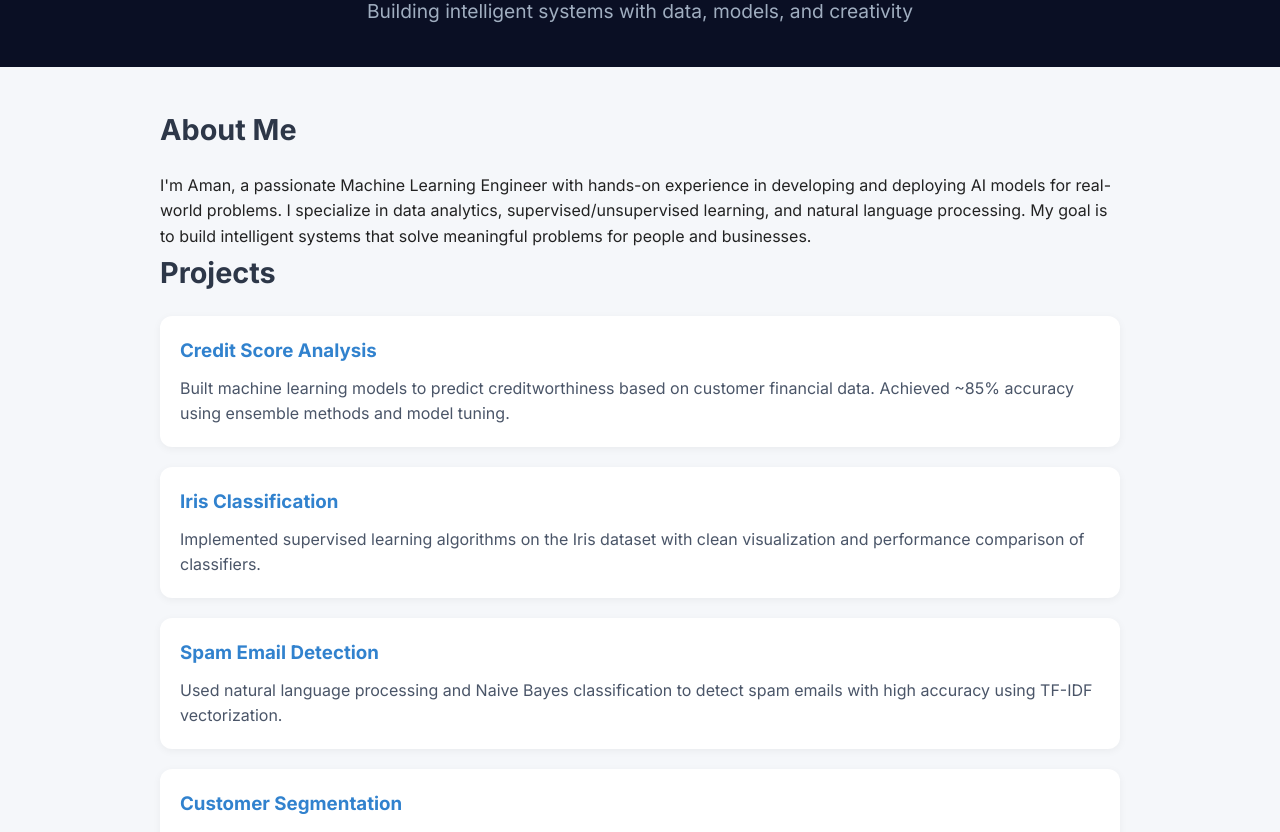
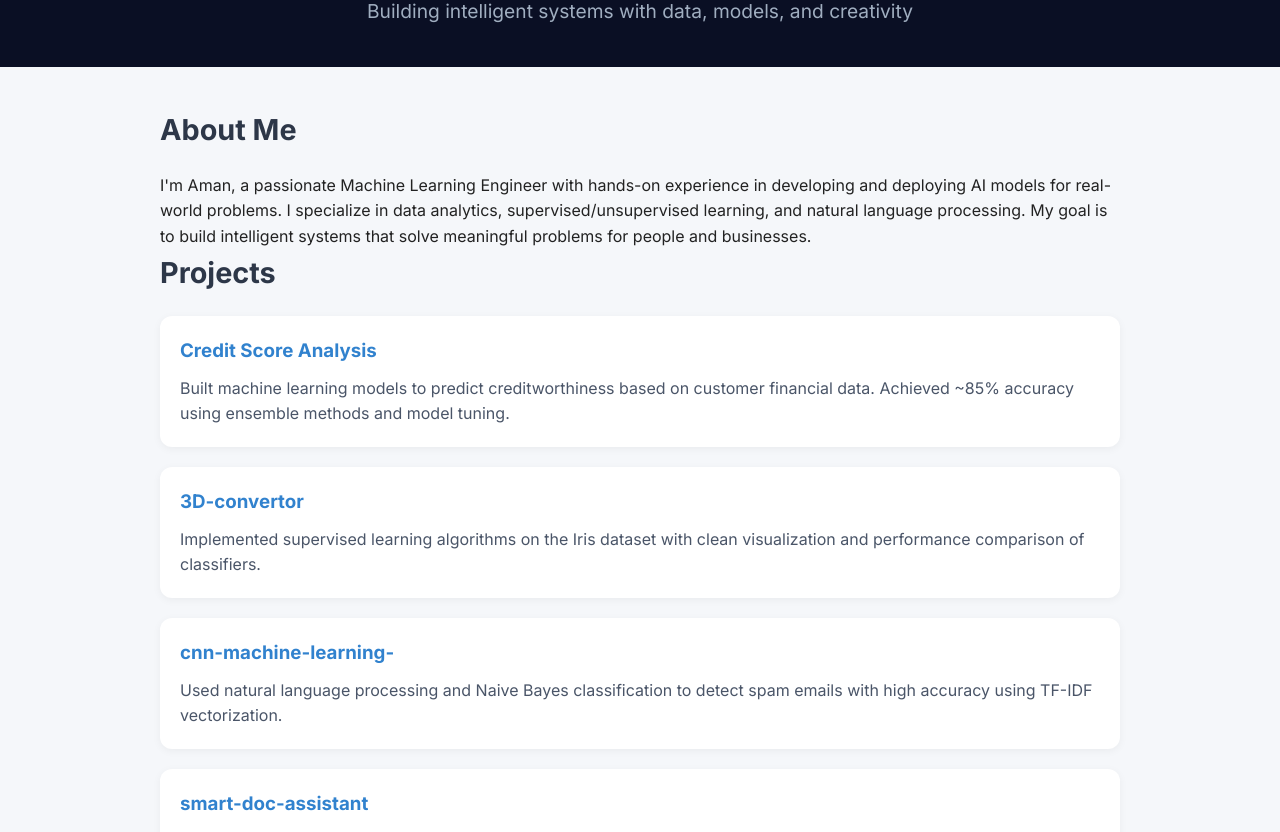
Before and after one commit to Aman1803ami/aman1803ami.github.io, a plain HTML site: page index.html in a window 1280 px wide. Shown: the part 118-950 px from the top of the page. Drawn offline with Linux system fonts and the light colour scheme.

Commit message:
Update index.html

```diff
--- a/index.html
+++ b/index.html
@@ -96,22 +96,22 @@
   <h2 class="section-title">Projects</h2>
 
   <div class="project">
-    <h3><a href="https://github.com/Aman1803ami/credit_score_analysis" target="_blank">Credit Score Analysis</a></h3>
+    <h3><a href="https://github.com/Aman1803ami/credit_score_analysire" target="_blank">Credit Score Analysis</a></h3>
     <p>Built machine learning models to predict creditworthiness based on customer financial data. Achieved ~85% accuracy using ensemble methods and model tuning.</p>
   </div>
 
   <div class="project">
-    <h3><a href="https://github.com/Aman1803ami/Iris-Classification-ML" target="_blank">Iris Classification</a></h3>
+    <h3><a href="https://github.com/Aman1803ami/3D-convertor" target="_blank">3D-convertor</a></h3>
     <p>Implemented supervised learning algorithms on the Iris dataset with clean visualization and performance comparison of classifiers.</p>
   </div>
 
   <div class="project">
-    <h3><a href="https://github.com/Aman1803ami/Spam-Email-Detection" target="_blank">Spam Email Detection</a></h3>
+    <h3><a href="https://github.com/Aman1803ami/cnn-machine-learning-" target="_blank">cnn-machine-learning-</a></h3>
     <p>Used natural language processing and Naive Bayes classification to detect spam emails with high accuracy using TF-IDF vectorization.</p>
   </div>
 
   <div class="project">
-    <h3><a href="https://github.com/Aman1803ami/Customer-Segmentation" target="_blank">Customer Segmentation</a></h3>
+    <h3><a href="https://github.com/Aman1803ami/smart-doc-assistant" target="_blank">smart-doc-assistant</a></h3>
     <p>Performed customer segmentation using KMeans clustering on mall data to identify high-value groups. Applied PCA for dimensionality reduction and visualizations.</p>
   </div>
 </section>
```
